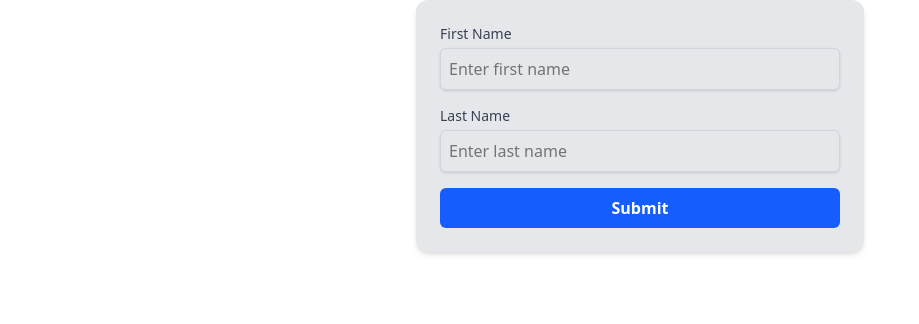
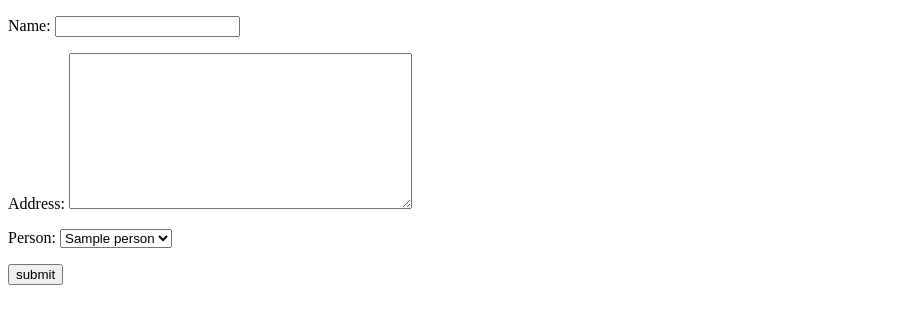
Before and after one commit to tazul9770/village_management, a Django app: page /demo/use_form/ in a window 1280 px wide. Shown: the top 324 px of the page, without its empty margins (0-919 px from the left). Run offline with Django 5.2, Linux system fonts and the light colour scheme; tables that the repository leaves empty hold one stand-in row (values such as "Sample post").

Commit message:
forms.Form practice

```diff
--- /dev/null
+++ b/demo/forms.py
@@ -0,0 +1,11 @@
+from django import forms
+
+class DemoForm(forms.Form):
+    name = forms.CharField(max_length=200)
+    address = forms.CharField(widget=forms.Textarea)
+    person = forms.ChoiceField(choices=[])
+
+    def __init__(self, *args, **kwargs):
+        person = kwargs.pop("person", [])
+        super().__init__(*args, **kwargs)
+        self.fields['person'].choices = [(emp.id, emp.name) for emp in person]
--- a/demo/models.py
+++ b/demo/models.py
@@ -4,3 +4,6 @@ class Person(models.Model):
     name = models.CharField(max_length=200)
     email = models.EmailField(max_length=200)
     address = models.TextField()
+
+    def __str__(self):
+        return self.name
--- a/demo/templates/use_form.html
+++ b/demo/templates/use_form.html
@@ -3,28 +3,14 @@
 <head>
     <meta charset="UTF-8">
     <meta name="viewport" content="width=device-width, initial-scale=1.0">
-    <script src="https://cdn.jsdelivr.net/npm/@tailwindcss/browser@4"></script>
+    {% comment %} <script src="https://cdn.jsdelivr.net/npm/@tailwindcss/browser@4"></script> {% endcomment %}
     <title>Document</title>
 </head>
 <body>
-    <form method="GET" class="max-w-md mx-auto bg-gray-200 p-6 rounded-xl shadow-md space-y-4">
-    {% csrf_token %}
-
-    <div>
-        <label for="first_name" class="block text-sm font-medium text-gray-700">First Name</label>
-        <input type="text" name="first_name" id="first_name" placeholder="Enter first name"
-            class="mt-1 block w-full rounded-md border-gray-300 shadow-sm focus:ring-blue-500 focus:border-blue-500 p-2 border" required>
-    </div>
-
-    <div>
-        <label for="last_name" class="block text-sm font-medium text-gray-700">Last Name</label>
-        <input type="text" name="last_name" id="last_name" placeholder="Enter last name"
-            class="mt-1 block w-full rounded-md border-gray-300 shadow-sm focus:ring-blue-500 focus:border-blue-500 p-2 border" required>
-    </div>
-
-    <button type="submit"
-        class="w-full bg-blue-600 text-white font-semibold py-2 px-4 rounded-md hover:bg-blue-700 transition">Submit</button>
-</form>
-
+    <form method = "POST">
+        {% csrf_token %}
+        {{form.as_p}}
+        <button type="submit">submit</button>
+    </form>
 </body>
 </html>
--- a/demo/views.py
+++ b/demo/views.py
@@ -1,5 +1,7 @@
 from django.shortcuts import render
 from django.http import HttpResponse
+from demo.forms import DemoForm
+from demo.models import Person
 
 def home(request):
     return HttpResponse("Django install successfull!")
@@ -19,4 +21,6 @@ def send_context(request):
     return render(request, "context.html", context)
 
 def use_form(request):
-    return render(request, "use_form.html")
+    person = Person.objects.all()
+    form = DemoForm(person=person)
+    return render(request, "use_form.html", {"form": form})
```
Also changed, not shown: demo/migrations/0001_initial.py (added).
